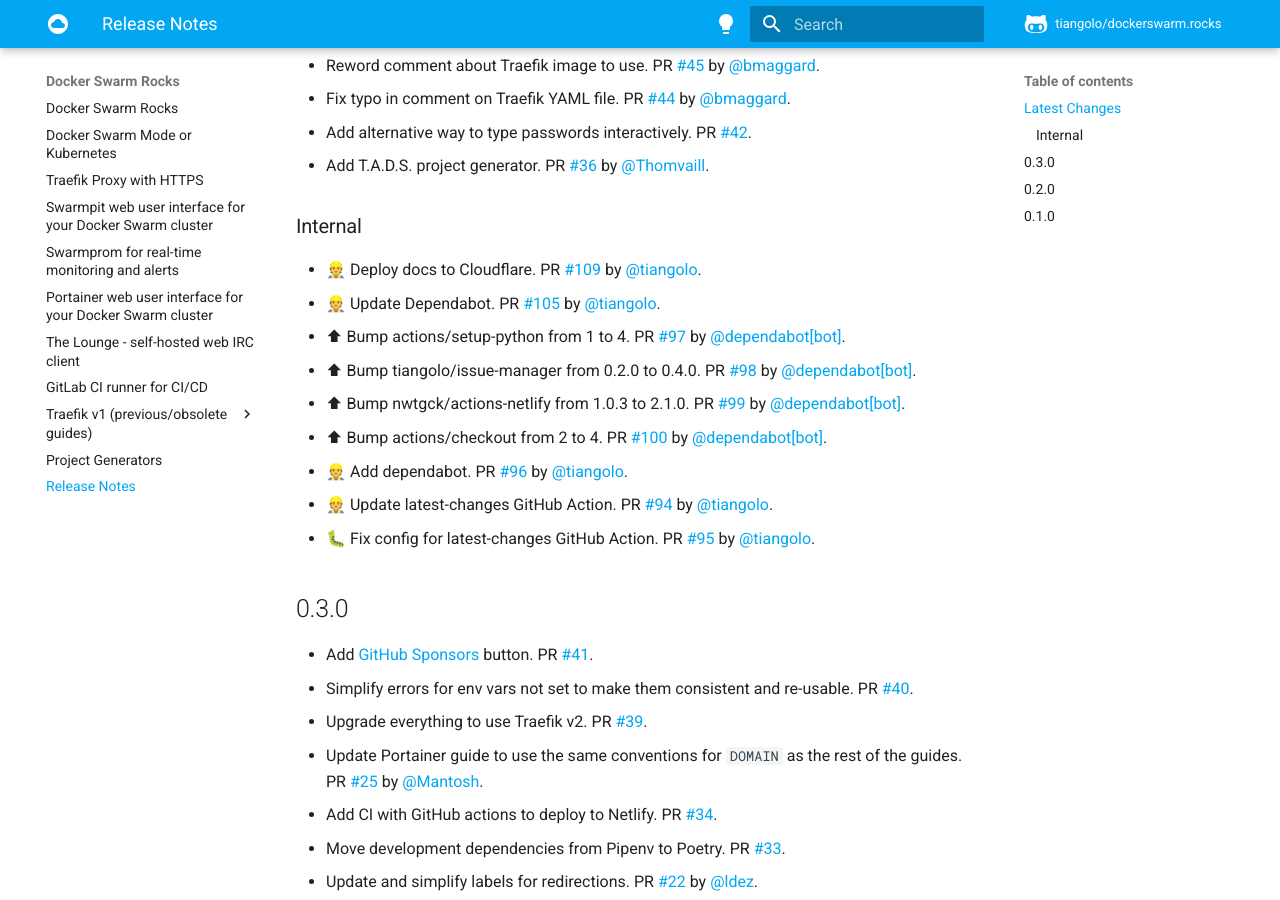
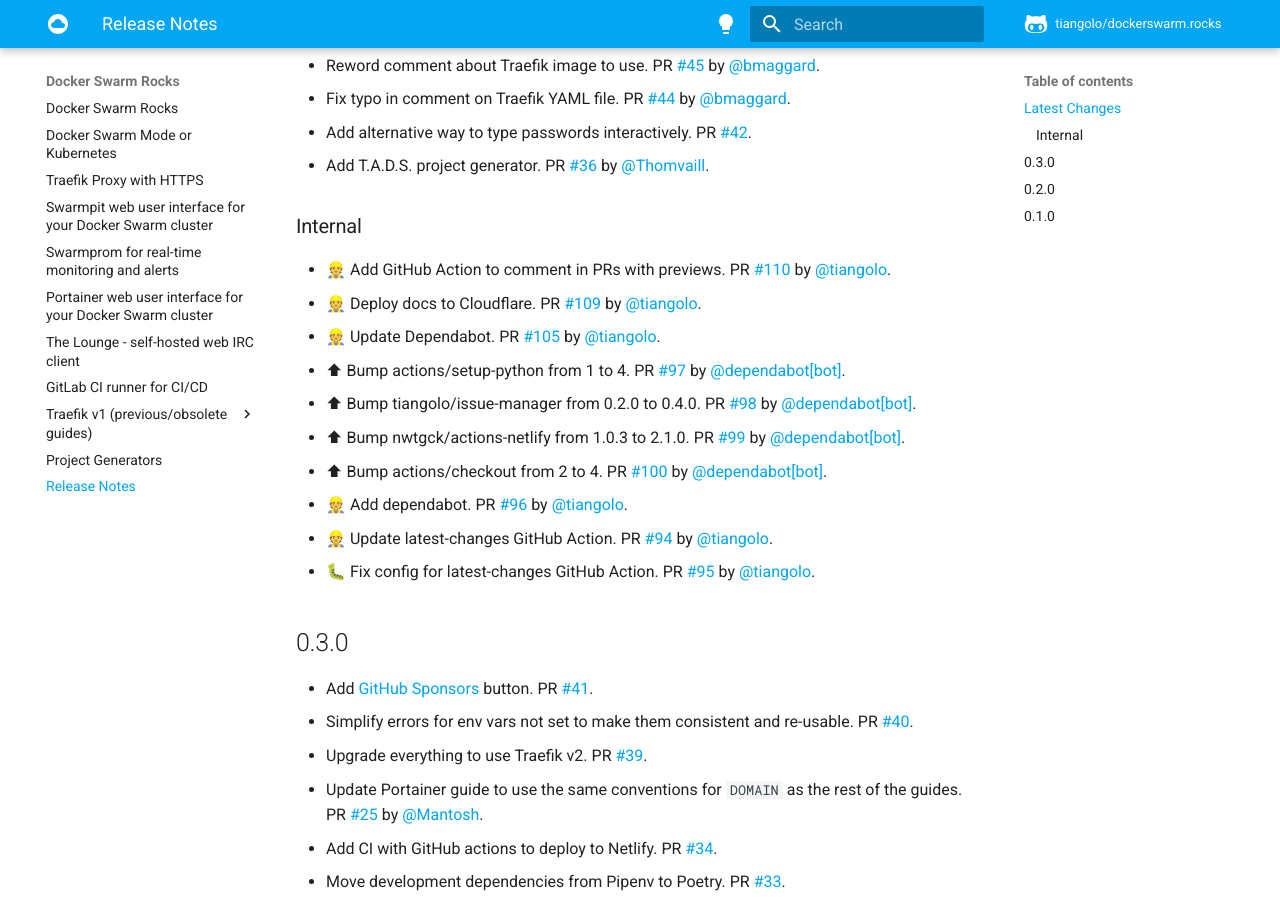
Before and after one commit to tiangolo/dockerswarm.rocks, an MkDocs documentation site: the page built from docs/release-notes.md, in a window 1280 px wide and 900 px high, scrolled down 346 px. Built offline with MkDocs 1.6.1 and Material for MkDocs 9.7.7, drawn with Linux system fonts in a browser that asks for light colours; comment, search, counter and statistics services are not loaded.

Commit message:
📝 Update release notes

```diff
--- a/docs/release-notes.md
+++ b/docs/release-notes.md
@@ -14,6 +14,7 @@
 
 ### Internal
 
+* 👷 Add GitHub Action to comment in PRs with previews. PR [#110](https://github.com/tiangolo/dockerswarm.rocks/pull/110) by [@tiangolo](https://github.com/tiangolo).
 * 👷 Deploy docs to Cloudflare. PR [#109](https://github.com/tiangolo/dockerswarm.rocks/pull/109) by [@tiangolo](https://github.com/tiangolo).
 * 👷 Update Dependabot. PR [#105](https://github.com/tiangolo/dockerswarm.rocks/pull/105) by [@tiangolo](https://github.com/tiangolo).
 * ⬆ Bump actions/setup-python from 1 to 4. PR [#97](https://github.com/tiangolo/dockerswarm.rocks/pull/97) by [@dependabot[bot]](https://github.com/apps/dependabot).
```
